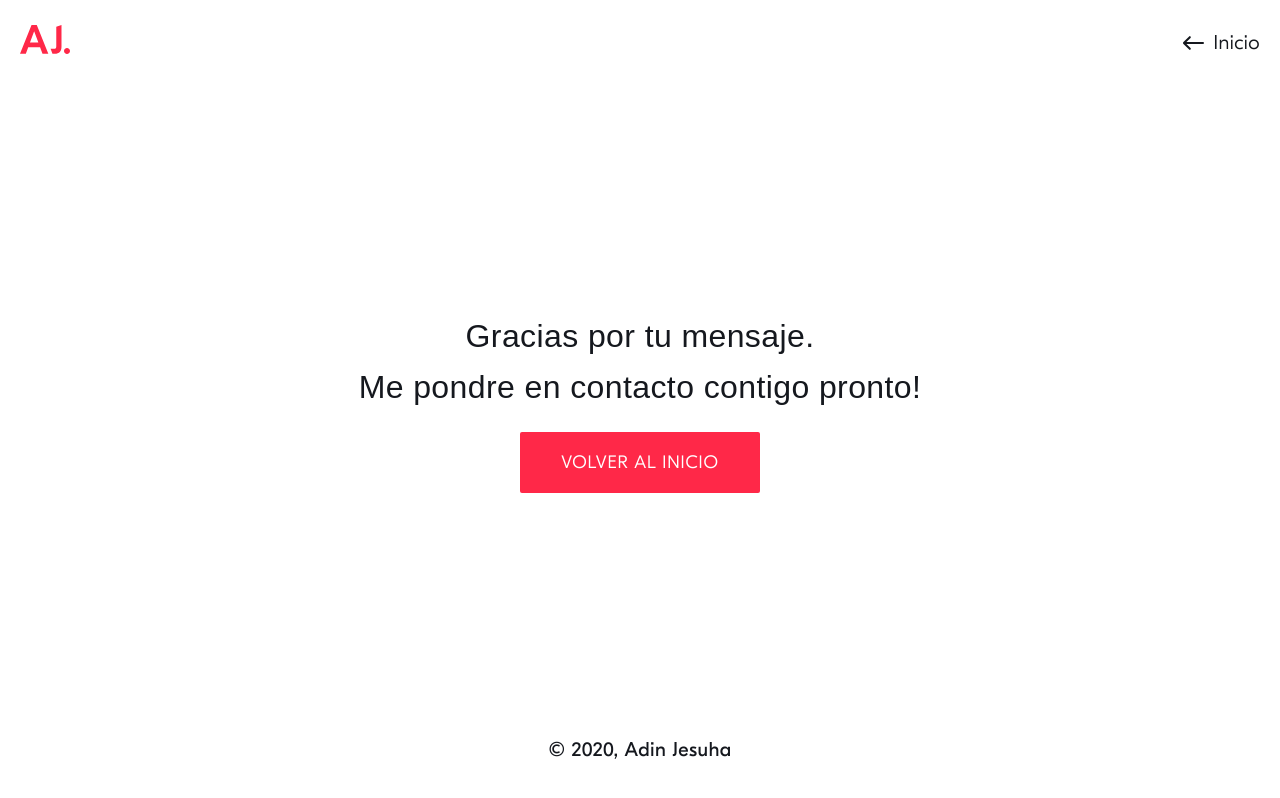
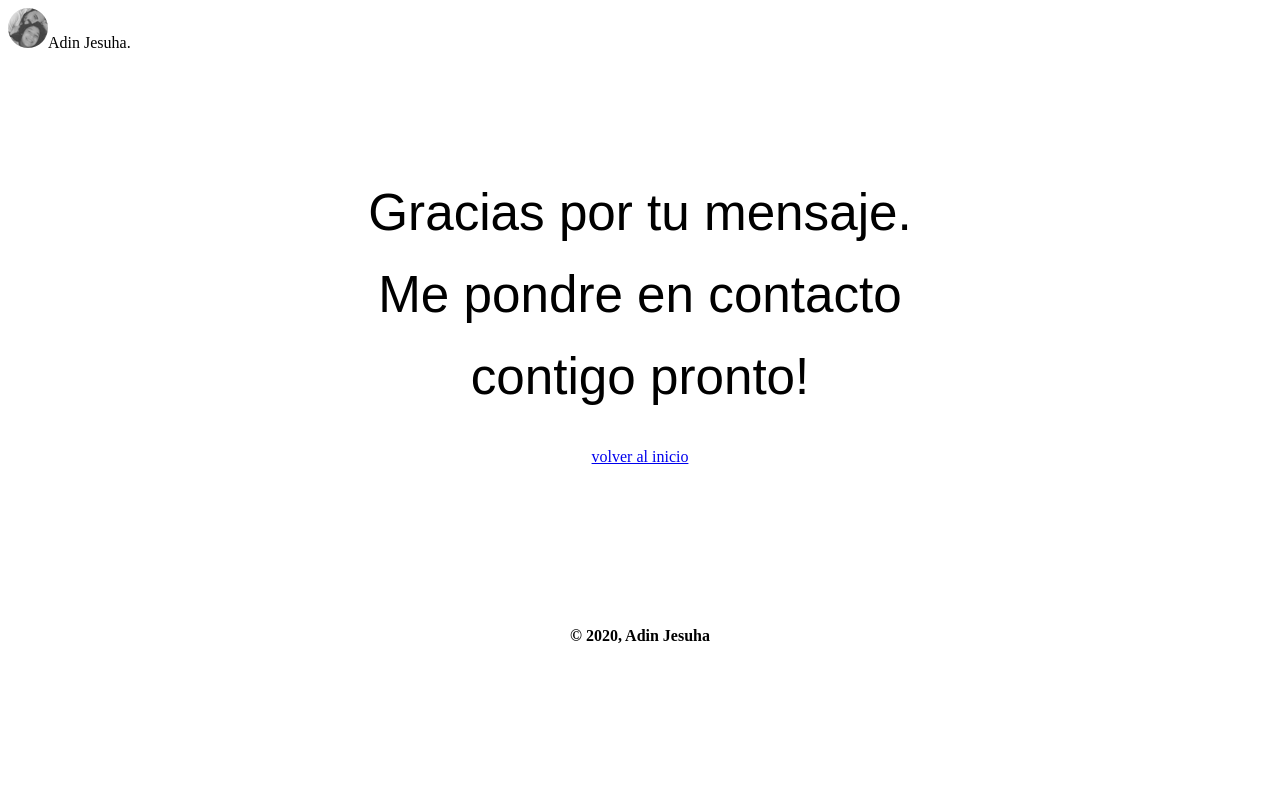
Before and after one commit to adinjesuha/portfolio, a Gatsby site: page /thank-you in a window 1280 px wide. Built offline with nearby package versions, Linux system fonts and the light colour scheme; Gatsby itself is replaced by a stand-in of ours.

Commit message:
cleaning up components and install chakra plugin

```diff
--- a/package.json
+++ b/package.json
@@ -5,12 +5,17 @@
   "version": "0.1.0",
   "author": "Kyle Mathews <mathews.kyle@gmail.com>",
   "dependencies": {
+    "@chakra-ui/core": "^0.8.0",
+    "@emotion/core": "^10.0.28",
+    "@emotion/styled": "^10.0.27",
     "axios": "^0.19.1",
     "babel-plugin-styled-components": "^1.10.6",
+    "emotion-theming": "^10.0.27",
     "formik": "^2.0.8",
     "gatsby": "^2.18.12",
     "gatsby-cli": "^2.8.22",
     "gatsby-image": "^2.2.34",
+    "gatsby-plugin-chakra-ui": "^0.1.4",
     "gatsby-plugin-manifest": "^2.2.31",
     "gatsby-plugin-offline": "^3.0.27",
     "gatsby-plugin-react-helmet": "^3.1.16",
--- a/src/components/header.js
+++ b/src/components/header.js
@@ -1,127 +1,10 @@
 import React, { useState, useEffect } from 'react'
-import {Link} from 'gatsby'
-import Headroom from 'react-headroom'
-import styled from 'styled-components'
-import AnchorLink from 'react-anchor-link-smooth-scroll'
+import { Link } from 'gatsby'
 
-import Logo from './logo'
-import Toggle from './toggle'
+import Avatar from '../images/avatar.png'
 import MobileToggle from './mobileMenu/toggleMenu'
 
-
-// if (typeof window !== 'undefined') {
-//   // Make scroll behavior of internal links smooth
-//   // eslint-disable-next-line global-require
-//   require('smooth-scroll')('a[href*="#"]');
-// }
-
-const HeaderContainer = styled(Headroom)`
-  .headroom{
-    padding: 0 2rem !important;
-    position: fixed !important;
-    z-index: 100 !important;
-  }
-  .headroom--pinned{
-    background: ${({theme}) => theme.body};
-  }
-`;
-
-const Navbar = styled.div`
-  display: flex;
-  justify-content: space-between;
-  align-items: center;
-  width: 100%;
-  max-width: 1280px;
-  padding: 2.5rem 0;
-  margin: 0 auto;
-  overflow: hidden;
-`
-
-const MenuWrapper = styled.div`
-  display: flex;
-  justify-content: space-between;
-`
-
-const ResponsiveMenu = styled.div`
-  display: flex;
-  align-items: center;
-  > * {
-    font-size: 2.2rem;
-    margin: 0 2rem;
-  }
-  @media(max-width: 767px){
-    background: ${({theme}) => theme.body};
-    padding-top: 10px;
-    position: fixed;
-    top: 0;
-    left: 0;
-    height: 100vh;
-    width: 100vw;
-    display: flex;
-    align-items: center;
-    flex-direction: column;
-    justify-content: center;
-    transform: ${({showMenu}) => showMenu ? 'translateX(100%)' : 'translateX(0%)'};
-    transition: all .4s cubic-bezier(.215,.61,.355,1);
-    z-index: 999;
-    > * {
-      padding: 0.8rem;
-      font-size: 3.2rem;
-      line-height: 1.05;;
-      opacity: ${({showMenu}) => showMenu ? 0 : 1};
-      margin: 2rem 0;
-      transition: all .6s ease;
-      transition-delay: 0;
-    }
-  }
-`
-
-const StyledAnchorLink = styled(AnchorLink)`
-  transition: opacity 0.3s cubic-bezier(.215,.61,.355,1);
-  &:hover{
-    opacity: 0.5;
-  }
-`
-
-const BackCTA = styled.div`
-  display: flex;
-  align-items: center;
-  justify-content: center;
-  a{
-    padding-left: 10px;
-  }
-`
-
-const Arrow = styled.div`
-  background-color: ${({theme}) => theme.title};
-  height: 2px;
-  width: 20px;
-  margin: 0 auto;
-  position: relative;
-  transform: rotate(-180deg);
-  border-radius: 2px;
-  &:before,
-  &:after {
-    content: "";
-    background-color: ${({theme}) => theme.title};
-    position: absolute;
-    height: 2px;
-    width: 10px;
-    border-radius: 2px;
-  }
-  &:before {
-    right: -2px;
-    bottom: -3px;
-    transform: rotate(-45deg);
-  }
-  &:after {
-    right: -2px;
-    top: -3px;
-    transform: rotate(45deg);
-  }
-`
-
-const Header = ({isDark, toggle, isOnePage}) => {
+const Header = () => {
   const [menuOpened, setMenuOpened] = useState(false);
 
   useEffect(() => {
@@ -131,40 +14,16 @@ const Header = ({isDark, toggle, isOnePage}) => {
   }, []);
 
   return (
-    <>
-      <HeaderContainer>
-        <Navbar>
-          <Link to="/" style={{zIndex: 1001}}>
-            <Logo />
+    <React.Fragment>
+      <Link>
+        <img src={Avatar} alt="Adin Jesuha"/>
+        <span>Adin Jesuha.</span>
       </Link>
-          <MenuWrapper>
-          {isOnePage ? (
-            <React.Fragment>
-              <ResponsiveMenu showMenu={menuOpened}>
-                <StyledAnchorLink offset='10' href="#about">Sobre mí</StyledAnchorLink>
-                <StyledAnchorLink offset='10' href="#tech">Stack</StyledAnchorLink>
-                <StyledAnchorLink offset='10' href="#works">Trabajos</StyledAnchorLink>
-                <StyledAnchorLink offset='10' href="#contact">Contáctame</StyledAnchorLink>
-              </ResponsiveMenu>
-              <Toggle
-                isDark={isDark}
-                toggle={toggle}
-              />
       <MobileToggle
         menuOpened={menuOpened}
         setMenuOpened={setMenuOpened}
       />
     </React.Fragment>
-          ) : (
-            <BackCTA>
-              <Arrow />
-              <Link to="/">Inicio</Link>
-            </BackCTA>
-          )}
-          </MenuWrapper>
-        </Navbar>
-      </HeaderContainer>
-    </>
   )
 }
 
--- a/src/components/layout.js
+++ b/src/components/layout.js
@@ -1,36 +1,16 @@
 import React from "react"
 import PropTypes from "prop-types"
-import styled, { ThemeProvider } from 'styled-components'
 
-import { lightTheme, darkTheme } from './theme'
-import { GlobalStyle } from './styles/globalStyles'
-import { useDarkMode } from './useDarkMode'
 import Header from './header'
 import Footer from './footer'
 
-const StyledPage = styled.div`
-  width: 100%;
-  margin: 0 auto;
-`
-
-const Layout = ({ children, isOnePage }) => {
-  const [theme, toggleTheme, componentMounted] = useDarkMode();
-  const themeMode = theme === 'light' ? lightTheme : darkTheme;
-
-  if (!componentMounted) {
-    return <div />
-  };
-  return (
-    <ThemeProvider theme={themeMode}>
-      <GlobalStyle />
-      <Header toggle={toggleTheme} isDark={theme === 'dark'} isOnePage={isOnePage}/>
-      <StyledPage>
-        <main>{children}</main>
-        <Footer />
-      </StyledPage>
-    </ThemeProvider>
-  )
-}
+const Layout = ({ children }) => (
+  <React.Fragment>
+    <Header />
+    <main>{children}</main>
+    <Footer />
+  </React.Fragment>
+)
 
 Layout.propTypes = {
   children: PropTypes.node.isRequired,
--- a/src/components/mobileMenu/toggleMenu.js
+++ b/src/components/mobileMenu/toggleMenu.js
@@ -17,7 +17,7 @@ const MobileToggle = styled.button`
     height: 24px;
     &:before, &:after{
       content: "";
-      background-color: ${({theme}) => theme.toggleMenuButton};
+      background-color: black;
       display: block;
       width: 100%;
       height: 3px;
--- a/src/components/styles/globalStyles.js
+++ /dev/null
@@ -1,169 +0,0 @@
-import { createGlobalStyle } from 'styled-components'
-
-import { device } from '../../utils/brakpoints'
-import '../../fonts/fonts-ui.css'
-
-export const GlobalStyle = createGlobalStyle`
-  :root{
-    --dark-700: #15181E;
-    --dark-500: #212429;
-    --dark-300: #35383D;
-    --dark-100: #62707B;
-
-    --grey-700: #333D41;
-    --grey-500: #575B60;
-
-    --light-500: #F7FAFD;
-    --white: #ffffff;
-    --brand: #FF2848;
-
-    // fixed
-    --grey-300: #d5d5d5;
-    --grey-100: #f9f9f9;
-    --dark-500: #1B1F26;
-
-  }
-  html{
-    box-sizing: border-box;
-    font-size: 10px;
-  }
-  *, *:before, *:after{
-    box-sizing: inherit;
-  }
-  body.no-js .reveal {
-    opacity: 1 !important;
-    transform: none !important;
-  }
-  body{
-    background: ${({ theme }) => theme.body};
-    color: ${({ theme }) => theme.text};
-    font-family: 'GT Eesti', '-apple-system','BlinkMacSystemFont','Segoe UI','Roboto','Helvetica','Arial','sans-serif','Apple Color Emoji','Segoe UI Emoji','Segoe UI Symbol', sans-serif;
-    text-rendering: optimizeLegibility;
-    -ms-overflow-style: scrollbar;
-    -webkit-tap-highlight-color: rgba(0, 0, 0, 0);
-    font-weight: 300;
-    font-size: 1.8rem;
-    line-height: 1.2;
-    letter-spacing: 0.02em;
-    padding: 0;
-    margin: 0;
-    @media ${device.tablet}{
-      font-size: 2rem;
-    }
-  }
-  h1, h2, h3, h4, h5, h6{
-    font-weight: 400;
-    color: ${({theme}) => theme.title};
-    margin: 0;
-    margin-bottom: 2rem;
-  }
-  h1{
-    font-size: 4.2rem;
-  }
-  h2{
-    font-size: 3.2rem;
-  }
-  h3{
-    font-size: 2rem;
-  }
-  p{
-    line-height: 1.5;
-    letter-spacing: 0.04em;
-  }
-  a{
-    color: ${({theme}) => theme.title};
-    text-decoration: none;
-  }
-  input,
-  textarea,
-  select {
-    border: 0px solid;
-    border-color: none;
-    border-radius: 0.2rem;
-    background-color: ${({theme}) => theme.form.background};
-    color: ${({theme}) => theme.form.text};
-    font-weight: 300;
-    font-size: 1.6rem;
-    font-family: 'GT Eesti', sans-serif;
-    margin-bottom: 1.5rem;
-    width: 100%;
-    padding: 1.4rem 0 1.4rem 1.4rem;
-    &:focus {
-      outline: 0;
-    }
-    @media ${device.tablet}{
-      padding: 2rem 1.6rem;
-      font-size: 1.8rem;
-      margin-bottom: 2rem;
-    }
-  }
-  button,
-  input[type='submit'],
-  .btn{
-    font-size: 1.8rem;
-    color: var(--white);
-    cursor: pointer;
-    border: 0;
-    border-radius: 0.2rem;
-    padding: 1.4rem 1.6rem;
-    text-transform: uppercase;
-    letter-spacing: 0.8px;
-    @media ${device.tablet}{
-      padding: 2rem 1.6rem;
-    }
-  }
-  .btn--fixed-width{
-    width: 240px;
-  }
-  button:disabled,
-  button[disabled]{
-    background-color: var(--dark-100);
-    color: var(--grey-100);
-    cursor: no-drop;
-  }
-  input[type='radio']{
-    position: absolute;
-    left: -9999em;
-  }
-  .brand-color{
-    color: var(--brand);
-  }
-  .btn-primary{
-    background-color: var(--brand);
-    color: var(--white);
-  }
-  .separator{
-    background-color: var(--brand);
-    margin: 2rem auto;
-    display: block;
-    height: 3px;
-    width: 40px;
-    &__primary{
-      margin: 2.5rem auto;
-    }
-    &__small{
-      margin: 1rem auto;
-    }
-  }
-
-  @media ${device.tablet}{
-    h1{
-      font-size: 5.2rem;
-    }
-    h2{
-      font-size: 4.2rem;
-    }
-    h3{
-      font-size: 2.8rem;
-    }
-    .separator{
-      margin: 3rem auto;
-      &__small{
-        margin: 2rem auto;
-      }
-      &__primary{
-        margin: 4rem 0;
-      }
-    }
-  }
-`
```
Also changed, not shown: src/components/styles/external-link.js (deleted, +0 -39 lines), src/pages/index.js (+1 -11 lines), src/images/avatar.png (added), 1 other file. Lines whose indentation alone changed are shown as unchanged.
